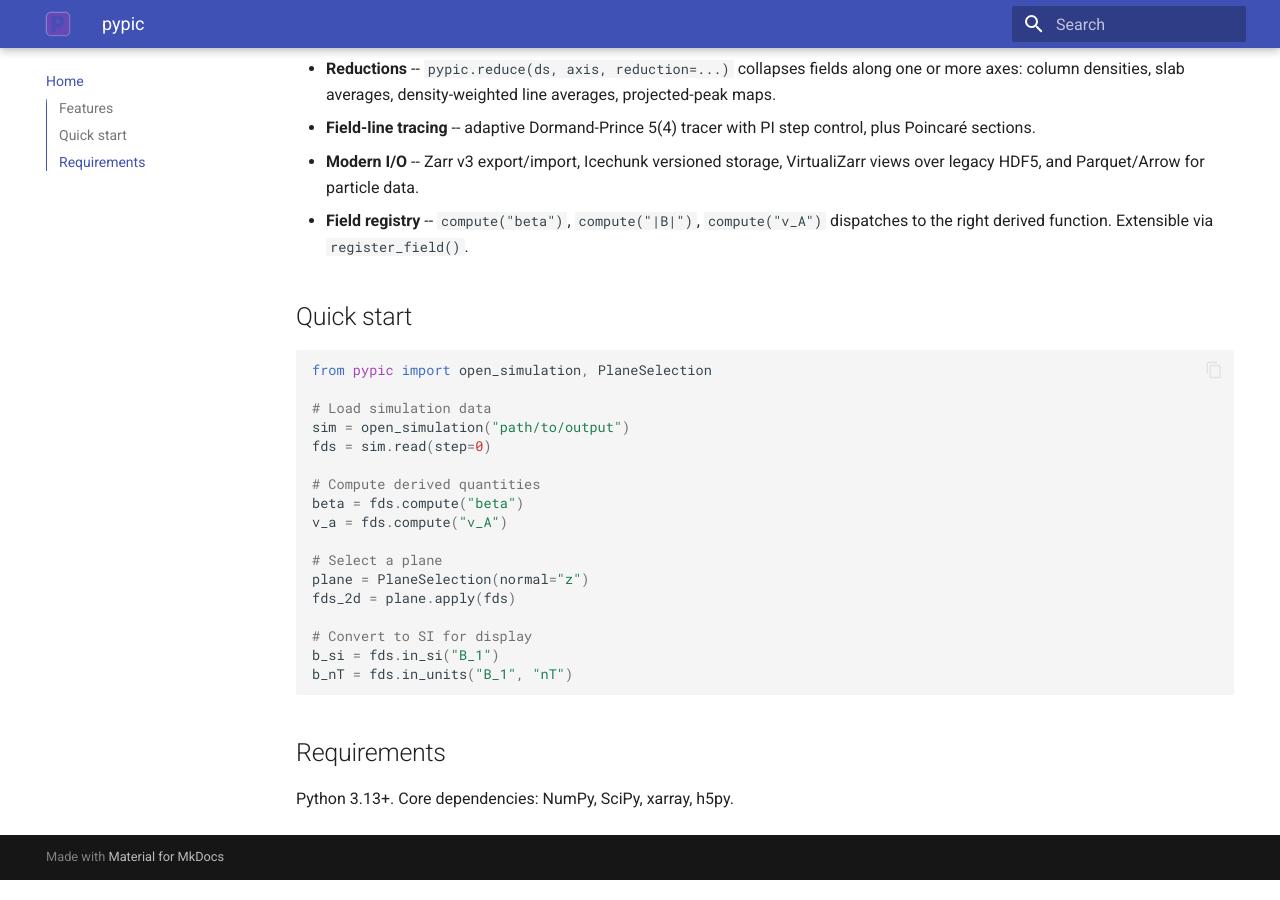
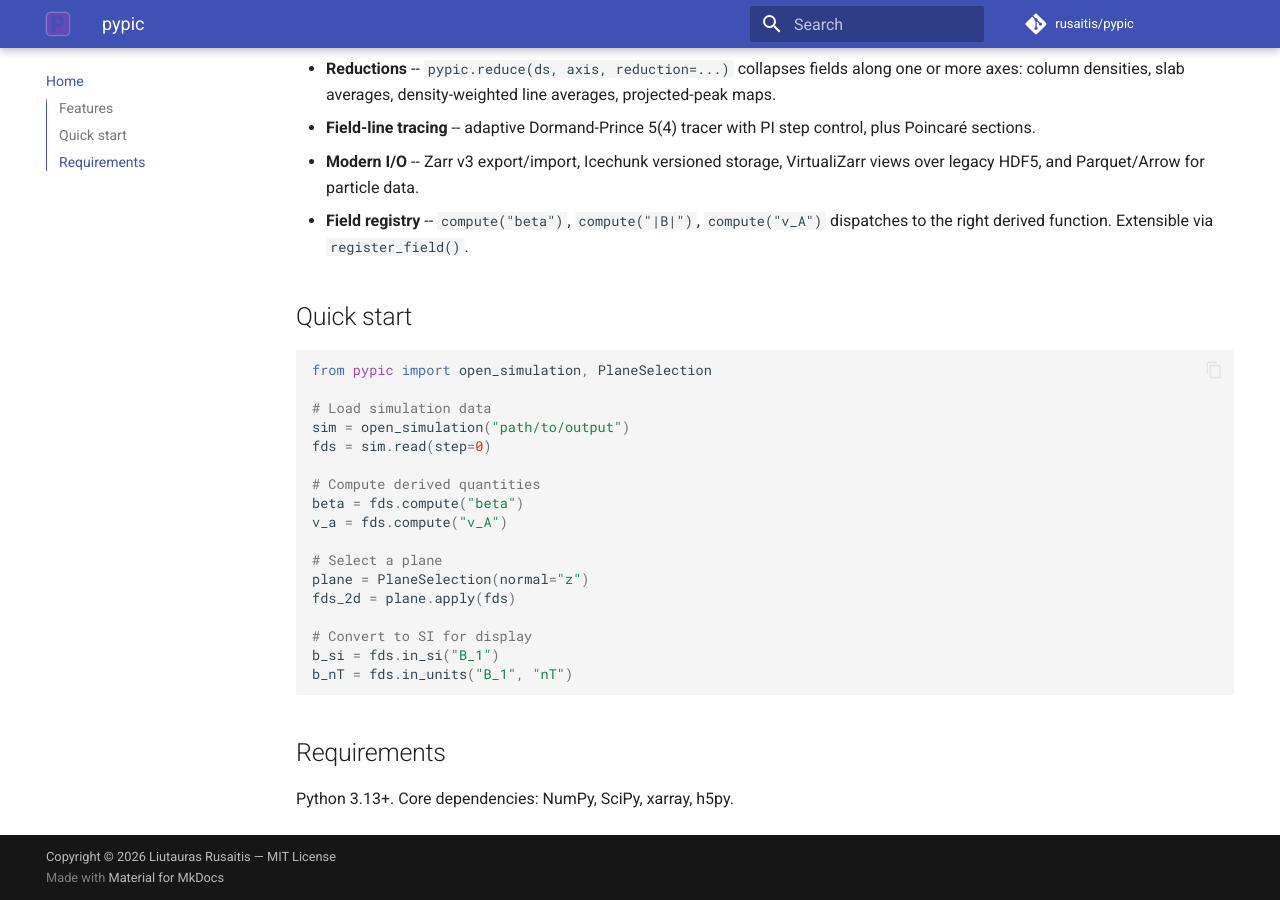
Before and after one commit to rusaitis/pypic, an MkDocs documentation site: the page built from docs/index.md, in a window 1280 px wide and 900 px high, scrolled down 923 px. Built offline with MkDocs 1.6.1 and Material for MkDocs 9.7.7, drawn with Linux system fonts in a browser that asks for light colours; comment, search, counter and statistics services are not loaded.

Commit message:
ci: publish the docs site and wire up releases
The 20-page MkDocs Material site already existed but was never
deployed, so the documentation was invisible to anyone who did not
clone and build it. Adds a Pages workflow and gives mkdocs.yml the
site_url, repo_url, and edit_uri it was missing entirely — without
site_url the canonical links and search index are wrong.

The release workflow builds on a v* tag and publishes through PyPI
Trusted Publishing, so no API token is stored in the repository. It
runs twine check before publishing because a malformed README is
otherwise only discovered after the tag has been pushed.

Assisted-by: Claude Opus 5 (1M context)

```diff
--- a/mkdocs.yml
+++ b/mkdocs.yml
@@ -1,11 +1,19 @@
 site_name: pypic
-site_description: Read, analyze, and plot plasma simulation output.
+site_description: Read, analyze, and plot plasma simulation output from PIC and MHD codes.
+site_url: https://rusaitis.github.io/pypic/
+site_author: Liutauras Rusaitis
+copyright: Copyright &copy; 2026 Liutauras Rusaitis — MIT License
+
+repo_url: https://github.com/rusaitis/pypic
+repo_name: rusaitis/pypic
+edit_uri: edit/main/docs/
 
 theme:
   name: material
   logo: assets/pypic-icon.png
   favicon: assets/pypic-icon.png
   features:
+    - content.action.edit
     - content.code.copy
     - navigation.sections
     - navigation.tabs
```
Also changed, not shown: 2 other files.
